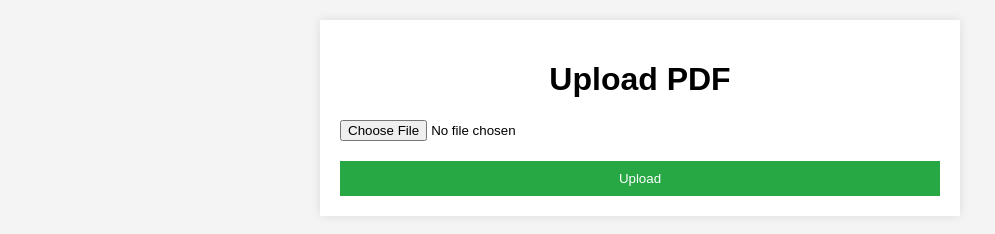
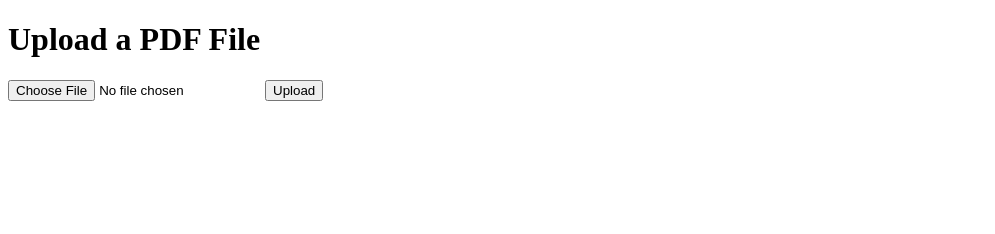
Before and after one commit to chahidchadi/test, a plain HTML site: page index.html in a window 1280 px wide. Shown: the whole page, without its empty margins (0-995 px from the left). Drawn offline with Linux system fonts and the light colour scheme.

Commit message:
Update index.html

```diff
--- a/index.html
+++ b/index.html
@@ -3,76 +3,13 @@
 <head>
     <meta charset="UTF-8">
     <meta name="viewport" content="width=device-width, initial-scale=1.0">
-    <title>Upload PDF</title>
-    <style>
-        body {
-            font-family: Arial, sans-serif;
-            background-color: #f4f4f4;
-            margin: 0;
-            padding: 20px;
-        }
-        .container {
-            max-width: 600px;
-            margin: 0 auto;
-            background: #fff;
-            padding: 20px;
-            box-shadow: 0 0 10px rgba(0,0,0,0.1);
-        }
-        h1 {
-            text-align: center;
-        }
-        form {
-            display: flex;
-            flex-direction: column;
-        }
-        input[type="file"] {
-            margin-bottom: 20px;
-        }
-        button {
-            padding: 10px;
-            background: #28a745;
-            color: #fff;
-            border: none;
-            cursor: pointer;
-        }
-        button:hover {
-            background: #218838;
-        }
-    </style>
+    <title>PDF Uploader</title>
 </head>
 <body>
-    <div class="container">
-        <h1>Upload PDF</h1>
-        <form id="uploadForm">
-            <input type="file" name="pdf" accept=".pdf" required>
-            <button type="submit">Upload</button>
-        </form>
-        <div id="message"></div>
-    </div>
-
-    <script>
-        document.getElementById('uploadForm').addEventListener('submit', async function(event) {
-            event.preventDefault();
-            const formData = new FormData();
-            const fileInput = document.querySelector('input[type="file"]');
-            formData.append('pdf', fileInput.files[0]);
-
-            try {
-                const response = await fetch('/upload_pdf', {
-                    method: 'POST',
-                    body: formData
-                });
-                const result = await response.json();
-                const messageDiv = document.getElementById('message');
-                if (response.ok) {
-                    messageDiv.innerHTML = `<p style="color: green;">${result.message}</p>`;
-                } else {
-                    messageDiv.innerHTML = `<p style="color: red;">${result.error}</p>`;
-                }
-            } catch (error) {
-                console.error('Error:', error);
-            }
-        });
-    </script>
+    <h1>Upload a PDF File</h1>
+    <form method="POST" enctype="multipart/form-data">
+        <input type="file" name="file" accept=".pdf">
+        <input type="submit" value="Upload">
+    </form>
 </body>
 </html>
```
